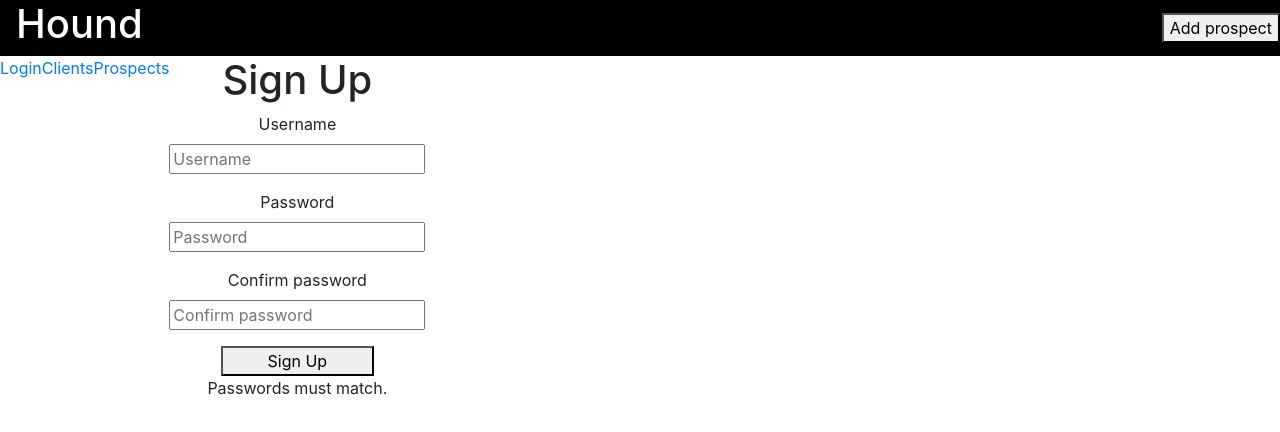
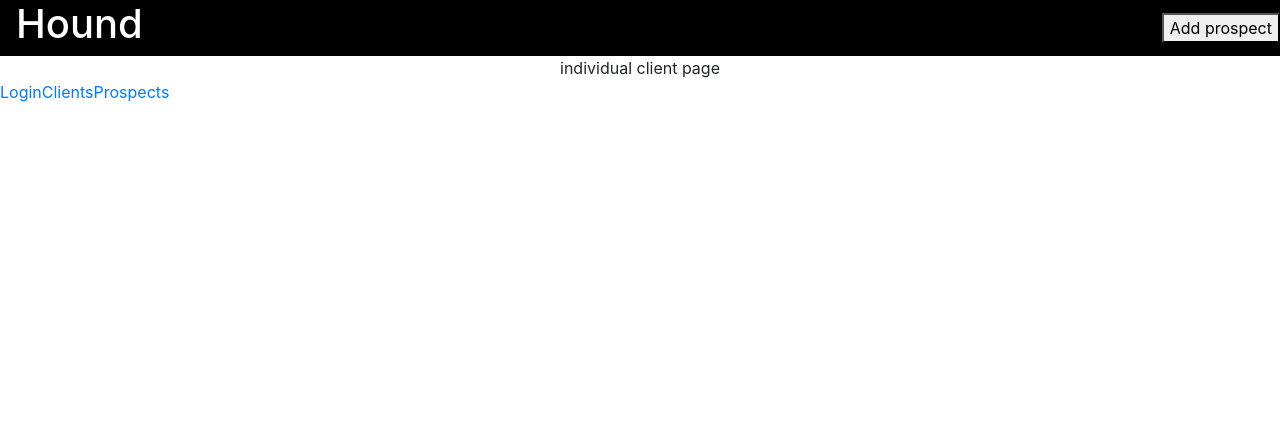
Before and after one commit to Los-Borrachos/frontend, a React (Create React App) app: page /client/1 in a window 1280 px wide. Shown: the top 432 px of the page. Built offline with nearby package versions, Linux system fonts and the light colour scheme; the HTML template or start-up script is replaced by a standard one.

Commit message:
Added links for each client in Clients.js. Created routes to Client.js. Edited nav links.

```diff
--- a/src/App.js
+++ b/src/App.js
@@ -2,6 +2,7 @@ import './CSS/App.css';
 import { Route, Link } from 'react-router-dom'
 import Nav from './Components/Nav.js';
 // import Clients from './Components/Clients.js';
+import Client from './Components/Client'
 
 function App() {
 	return (
@@ -26,6 +27,10 @@ function App() {
 				</Link>
 			</nav>
 			<div>
+				<Route
+				path='/client/:clientID'
+				render={(routerProps) => <Client match={routerProps.match}/>}
+				/>
 				<Nav />
 			</div>
 		</div>
--- /dev/null
+++ b/src/Components/Client.js
@@ -0,0 +1,26 @@
+ import React, { useState, useEffect } from 'react';
+import '../CSS/Client.css'
+
+const Client = ({ match }) => {
+    // const [client, setClient] = useState(null);
+
+    // useEffect(() => {
+    //     fetch()
+    //         .then((res) => res.json())
+    //         .then((res) => setClient(res.data.find(item => item._id == match.params.clientID)))
+    //         .catch(err => {
+    //             alert(`error occurred: ${err}`);
+    //         })
+    // }, []);
+
+    // if (!client){
+    //     return <h2>loading...</h2>
+    // }
+    return (
+        <div className='client-page'>
+            individual client page
+        </div>
+    );
+};
+
+export default Client;
--- a/src/Components/Clients.js
+++ b/src/Components/Clients.js
@@ -40,6 +40,7 @@ const Clients = ({ match }) => {
 			{clients.map((item) => {
 				return (
 					<div key={item._id}>
+						<Link to={`/client/${item._id}`} className='link'>
 							<main className='client-card'>
 								<h3 className='col-1'>{item.name}</h3>
 								<ul className='col-2'>
@@ -57,6 +58,7 @@ const Clients = ({ match }) => {
 							{modal ? (
 								<Modal id={item._id} closeModal={closeModal}/>
 							) : null}
+						</Link>
 					</div>
 				);
 			})}
--- a/src/Components/Nav.js
+++ b/src/Components/Nav.js
@@ -1,13 +1,13 @@
 import React from 'react';
 import { Link, Switch, Route } from 'react-router-dom';
 import Clients from './Clients.js';
-import Home from './Login.js';
+import Login from './Login.js';
 
 const Nav = () => {
 	return (
 		<div className='nav'>
 			<nav>
-				<Link to='/'>Login</Link>
+				<Link to='/login'>Login</Link>
 				<Link to='/clients'>Clients</Link>
 				<Link to='/prospects'>Prospects</Link>
 			</nav>
@@ -15,8 +15,8 @@ const Nav = () => {
 				<Route path='/clients'>
 					<Clients />
 				</Route>
-				<Route path='/'>
-					<Home />
+				<Route path='/login'>
+					<Login />
 				</Route>
 			</Switch>
 		</div>
```
Also changed, not shown: src/CSS/Client.css (added). Lines whose indentation alone changed are shown as unchanged.
